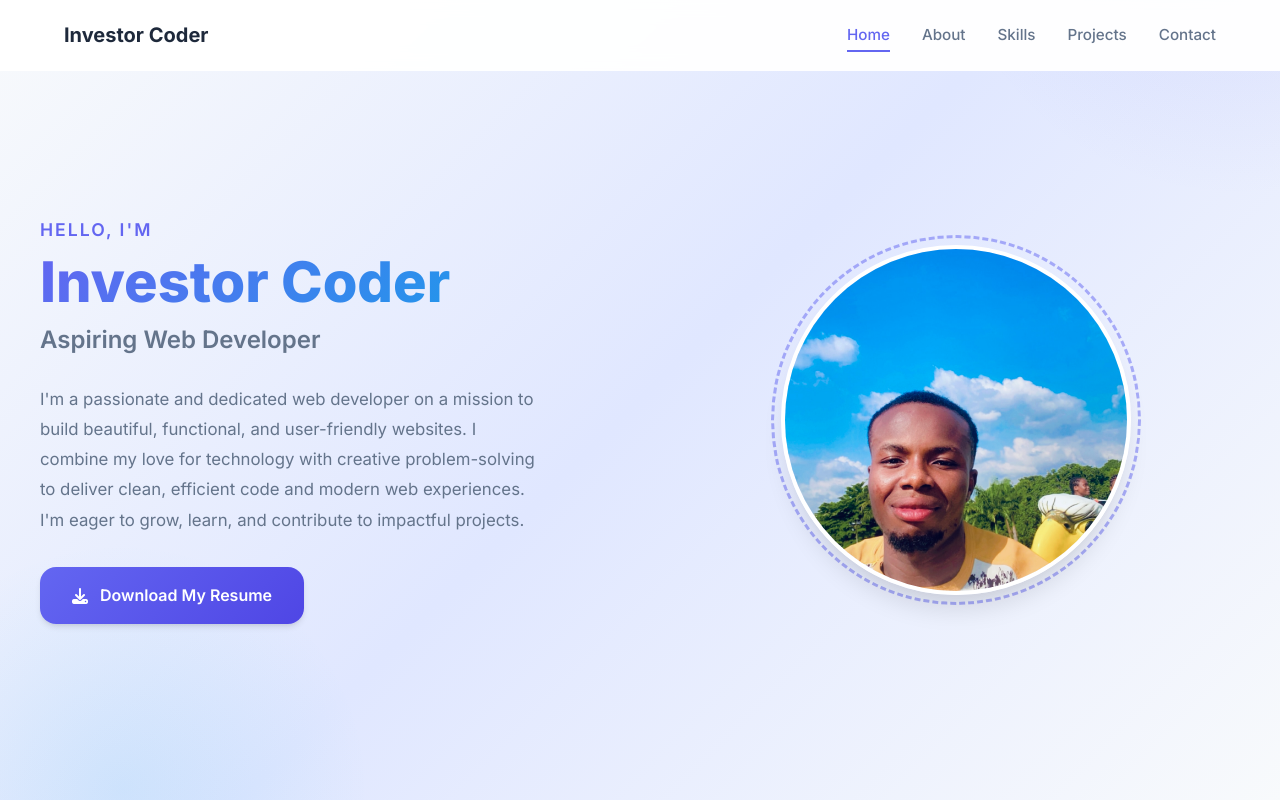
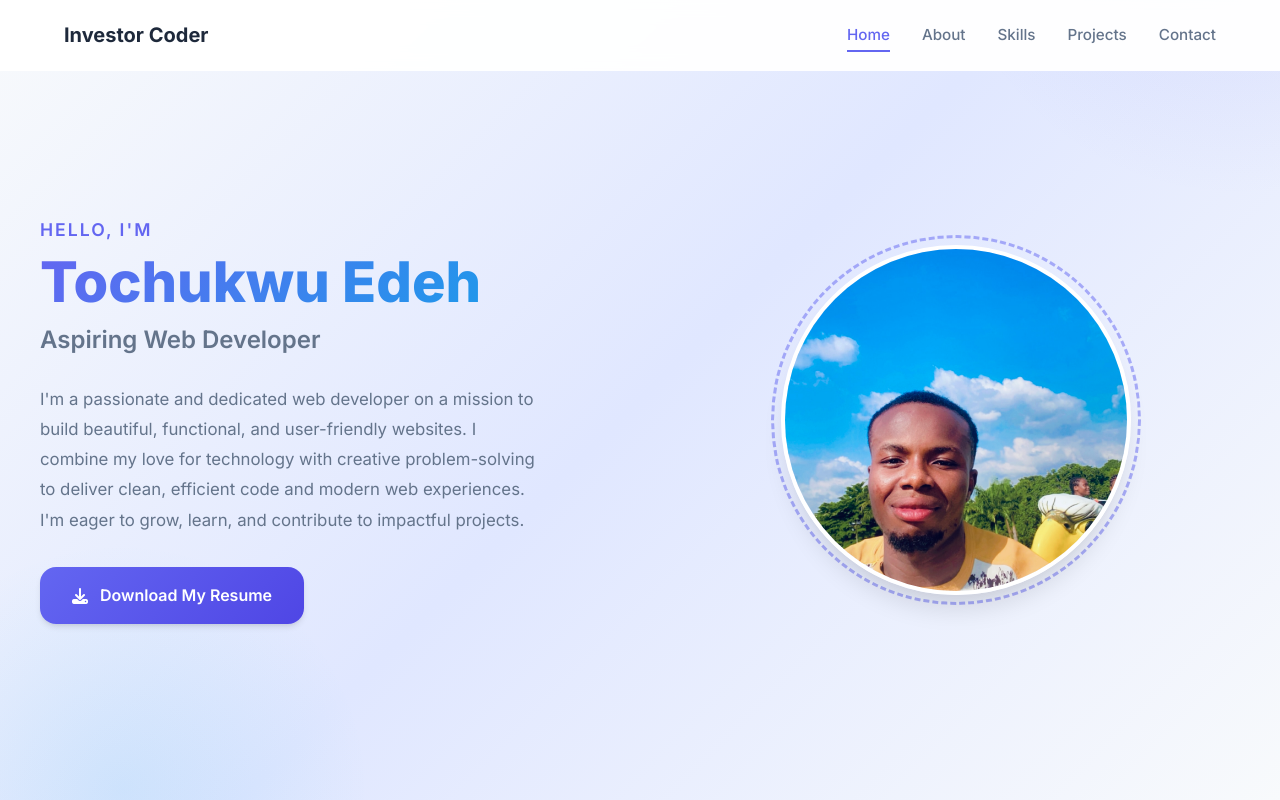
Before and after one commit to Investor-Tochukwu/personal-portifolio-2, a plain HTML site: page index.html in a window 1280 px wide. Shown: the top 800 px of the page. Drawn offline with Linux system fonts and the light colour scheme.

Commit message:
Edited my name

```diff
--- a/index.html
+++ b/index.html
@@ -39,7 +39,7 @@
         <div class="hero-container">
             <div class="hero-content">
                 <p class="hero-greeting">Hello, I'm</p>
-                <h1 class="hero-name">Investor Coder</h1>
+                <h1 class="hero-name">Tochukwu Edeh</h1>
                 <h2 class="hero-title">Aspiring Web Developer</h2>
                 <p class="hero-description">
                     I'm a passionate and dedicated web developer on a mission to build beautiful,
```
